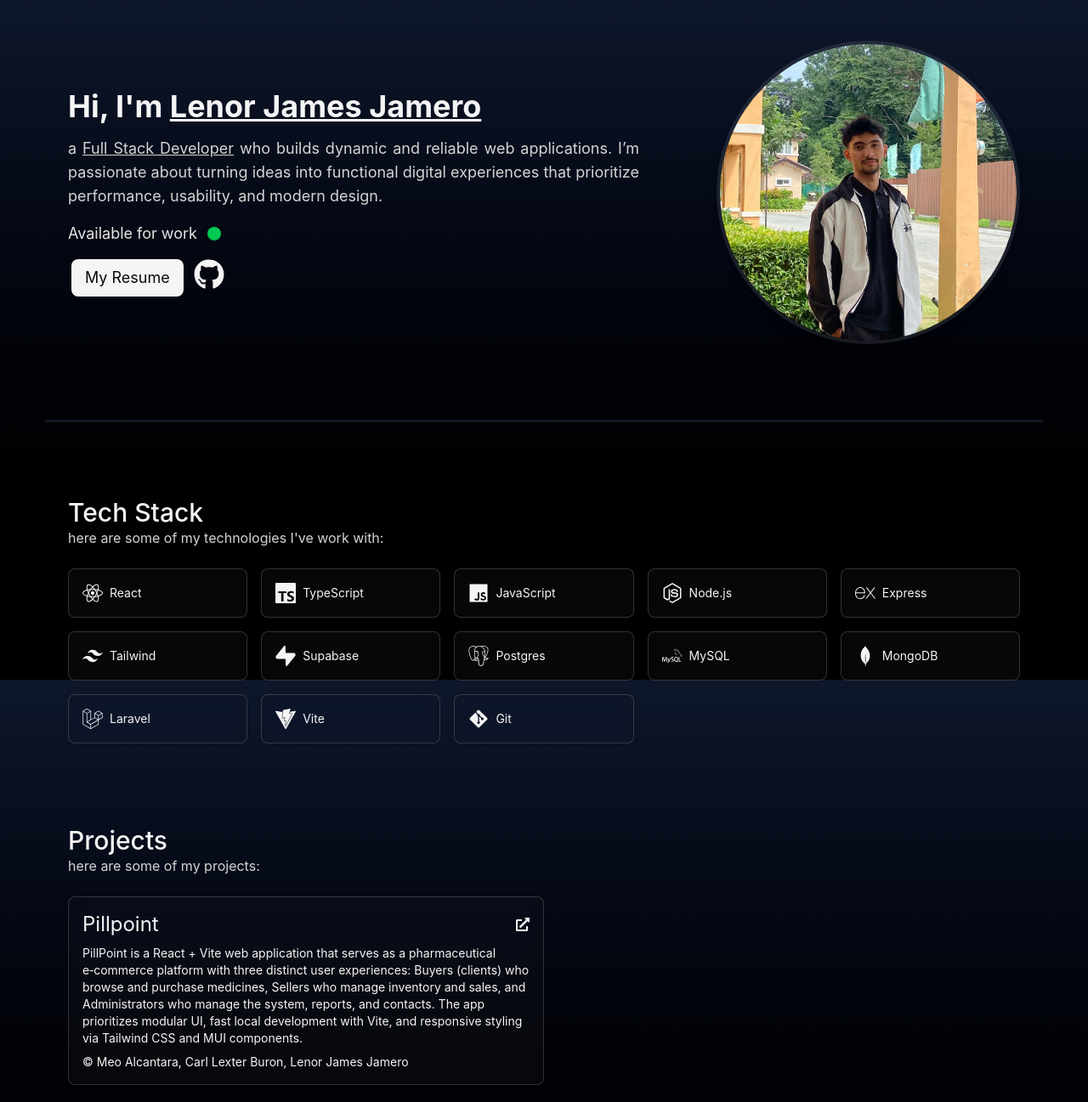
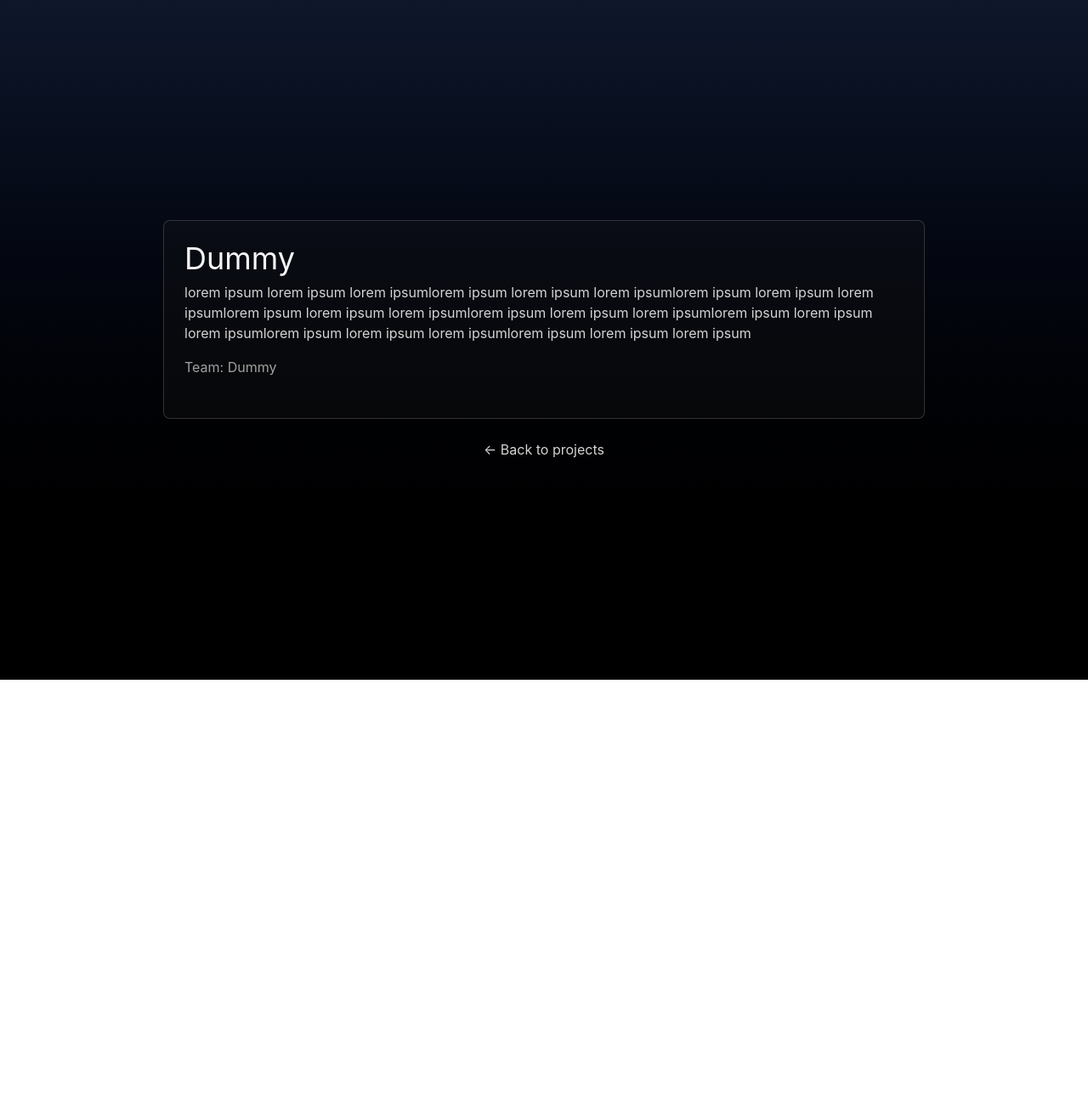
Before and after one commit to RenoaJamezu/JameroLenor, a React (Vite) app: page /projects/dummy in a window 1280 px wide. Shown: the top 1297 px of the page at 85% size. After the commit the page ends 800 px from the top, so only its background shows below. Built offline with nearby package versions, Linux system fonts and the light colour scheme.

Commit message:
feat: integrate react-router for navigation; add Project and ProjectDetails pages; update ProjectBox to link to project details

```diff
--- a/package.json
+++ b/package.json
@@ -14,6 +14,7 @@
     "react": "^19.1.1",
     "react-dom": "^19.1.1",
     "react-icons": "^5.5.0",
+    "react-router-dom": "^7.9.5",
     "tailwindcss": "^4.1.16"
   },
   "devDependencies": {
--- a/src/App.tsx
+++ b/src/App.tsx
@@ -1,29 +1,18 @@
 import './App.css'
-import Footer from './components/Footer'
-// import About from './components/sections/About'
-// import Certificate from './components/sections/Certificate'
-import Contact from './components/sections/Contact'
-import Education from './components/sections/Education'
-import Hero from './components/sections/Hero'
-import Project from './components/sections/Project'
- import Stack from './components/sections/Stack'
+import { BrowserRouter as Router, Routes, Route } from 'react-router-dom'
+import Home from './pages/home/Home'
+import ProjectDetails from './pages/project/ProjectDetails'
 
 function App() {
 
   return (
     <>
-      <main className="min-h-screen w-full flex flex-col justify-center items-center bg-linear-to-b from-slate-900 to-black bg-no-repeat bg-cover bg-fixed">
-        <Hero />
-        <hr className="w-11/12 h-1 bg-linear-to-b from-slate-900 to-slate-200/10 my-10" />
-        {/*<About />*/}
-        <Stack />
-        <Project />
-        <Education />
-        {/* <Certificate /> */}
-        <hr className="w-11/12 h-1 bg-linear-to-b from-slate-900 to-slate-200/10 my-10" />
-        <Contact />
-        <Footer />
-      </main>
+      <Router>
+        <Routes>
+          <Route path='/' element={<Home />} />
+          <Route path='/projects/:slug' element={<ProjectDetails />} />
+        </Routes>
+      </Router>
     </>
   )
 }
--- a/src/components/sections/Project.tsx
+++ b/src/components/sections/Project.tsx
@@ -1,18 +1,15 @@
 import ProjectBox from "../ui/ProjectBox";
+import { projects } from "../../data/projects";
 
 export default function Project() {
-  const project = [
-    { name: "Pillpoint", info: "PillPoint is a React + Vite web application that serves as a pharmaceutical e‑commerce platform with three distinct user experiences: Buyers (clients) who browse and purchase medicines, Sellers who manage inventory and sales, and Administrators who manage the system, reports, and contacts. The app prioritizes modular UI, fast local development with Vite, and responsive styling via Tailwind CSS and MUI components.", link:"https://pillpoint.vercel.app", team: "Meo Alcantara, Carl Lexter Buron, Lenor James Jamero"}
-  ];
-
   return (
     <section className="w-full max-w-6xl mx-auto px-4 py-12 flex flex-col">
       <div className="flex flex-col">
         <h1 className="text-neutral-100 text-3xl font-medium">Projects</h1>
-        <p className="text-neutral-300">here are some of my projects:</p>
+        <p className="text-neutral-300">here are some projects I collaborated with:</p>
       </div>
-      <div className="mt-6 grid md:grid-cols-2">
-        {project.map((s) => (
+      <div className="mt-6 grid md:grid-cols-2 gap-5">
+        {projects.map((s) => (
             <ProjectBox key={s.name} project={s} />
           ))}
       </div>
--- a/src/components/ui/ProjectBox.tsx
+++ b/src/components/ui/ProjectBox.tsx
@@ -1,23 +1,25 @@
 import { FaExternalLinkAlt } from "react-icons/fa";
-
-type ProjectItem = {
-  name: string;
-  info: string;
-  link: string;
-  team: string;
-};
+import { Link } from "react-router-dom";
+import type { ProjectItem } from "../../data/projects";
+import { slugify } from "../../data/projects";
 
 const ProjectBox = ({ project }: { project: ProjectItem }) => {
+  const slug = slugify(project.name);
+
   return (
-    <div className="bg-neutral-900/30 backdrop-blur-sm backdrop-saturate-150 border border-neutral-500/40 rounded-lg p-4 flex flex-col items-start gap-2 min-w-[140px] sm:min-w-40 shadow-sm hover:scale-105 hover:border-neutral-50 transition-transform">
-      <a href={project.link} className="flex flex-col items-start gap-2">
-        <div className="flex w-full justify-between items-center">
+    <div className="bg-neutral-900/30 backdrop-blur-sm backdrop-saturate-150 border border-neutral-500/40 rounded-lg p-4 flex flex-col items-start min-w-[140px] sm:min-w-40 h-32 sm:h-48 shadow-sm hover:scale-105 hover:border-neutral-50 transition-transform">
+      <Link to={`/projects/${slug}`} className="flex flex-col items-start gap-2 h-full w-full justify-between">
+        <div className="flex w-full justify-between items-start">
           <div className="text-2xl text-neutral-100">{project.name}</div>
-          <FaExternalLinkAlt className="text-neutral-50" />
+          <FaExternalLinkAlt className="text-neutral-50 mt-1" />
         </div>
-        <div className="text-neutral-100 text-sm">{project.info}</div>
+
+        <div className="text-neutral-100 text-sm wrap-break-word whitespace-normal line-clamp-4">
+          {project.info}
+        </div>
+
         <div className="text-neutral-100 text-sm">© {project.team}</div>
-      </a>
+      </Link>
     </div>
   );
 }
--- /dev/null
+++ b/src/data/projects.ts
@@ -0,0 +1,25 @@
+export type ProjectItem = {
+  name: string;
+  info: string;
+  link?: string;
+  team?: string;
+};
+
+export const projects: ProjectItem[] = [
+  {
+    name: "Pillpoint",
+    info: "PillPoint is a React + Vite web application that serves as a pharmaceutical e‑commerce platform with three distinct user experiences: Buyers (clients) who browse and purchase medicines, Sellers who manage inventory and sales, and Administrators who manage the system, reports, and contacts. The app prioritizes modular UI, fast local development with Vite, and responsive styling via Tailwind CSS and MUI components.",
+    link: "https://pillpoint.vercel.app",
+    team: "Meo Alcantara, Carl Lexter Buron, Lenor James Jamero",
+  },
+  {
+    name: "Dummy",
+    info: "lorem ipsum lorem ipsum lorem ipsumlorem ipsum lorem ipsum lorem ipsumlorem ipsum lorem ipsum lorem ipsumlorem ipsum lorem ipsum lorem ipsumlorem ipsum lorem ipsum lorem ipsumlorem ipsum lorem ipsum lorem ipsumlorem ipsum lorem ipsum lorem ipsumlorem ipsum lorem ipsum lorem ipsum",
+    link: "",
+    team: "Dummy",
+  },
+];
+
+export function slugify(s: string) {
+  return s.toLowerCase().replace(/\s+/g, "-").replace(/[^a-z0-9-]/g, "");
+}
--- /dev/null
+++ b/src/pages/home/Home.tsx
@@ -0,0 +1,28 @@
+import Footer from '../../components/Footer'
+// import About from '../../components/sections/About'
+// import Certificate from '../../components/sections/Certificate'
+import Contact from '../../components/sections/Contact'
+import Education from '../../components/sections/Education'
+import Hero from '../../components/sections/Hero'
+import Project from '../../components/sections/Project'
+ import Stack from '../../components/sections/Stack'
+
+const Home = () => {
+  return (
+    <main className="min-h-screen w-full flex flex-col justify-center items-center bg-linear-to-b from-slate-900 to-black bg-no-repeat bg-cover bg-fixed">
+      <div className="h-20"/>
+      <Hero />
+      <hr className="w-11/12 h-1 bg-linear-to-b from-slate-900 to-slate-200/10 my-10" />
+      {/*<About />*/}
+      <Stack />
+      <Project />
+      <Education />
+      {/* <Certificate /> */}
+      <hr className="w-11/12 h-1 bg-linear-to-b from-slate-900 to-slate-200/10 my-10" />
+      <Contact />
+      <Footer />
+    </main>
+  );
+}
+
+export default Home;
--- /dev/null
+++ b/src/pages/project/ProjectDetails.tsx
@@ -0,0 +1,32 @@
+import { useParams, Link } from "react-router-dom";
+import { projects, slugify } from "../../data/projects";
+
+export default function ProjectDetails() {
+  const { slug } = useParams<{ slug: string }>();
+  const project = projects.find((p) => slugify(p.name) === slug);
+
+  if (!project) {
+    return (
+      <main className="min-h-screen w-full flex items-center justify-center">
+        <div className="text-neutral-100">Project not found.</div>
+        <Link to="/" className="ml-4 text-blue-400">Back</Link>
+      </main>
+    );
+  }
+
+  return (
+    <main className="min-h-screen w-full flex flex-col justify-center items-center bg-linear-to-b from-slate-900 to-black bg-no-repeat bg-cover bg-fixed">
+      <div className="max-w-4xl w-full bg-neutral-900/30 border border-neutral-500/40 rounded-lg p-6">
+        <h1 className="text-4xl text-neutral-100 mb-2">{project.name}</h1>
+        <p className="text-neutral-300 mb-4">{project.info}</p>
+        <div className="text-neutral-400 mb-6">Team: {project.team}</div>
+        {project.link ? (
+          <a href={project.link} target="_blank" rel="noopener noreferrer" className="text-blue-400">
+            Open live project
+          </a>
+        ) : null}
+      </div>
+      <Link to="/" className="mt-6 text-neutral-300">← Back to projects</Link>
+    </main>
+  );
+}
```
Also changed, not shown: 1 other file (tests, documents, lock files or other folders).
